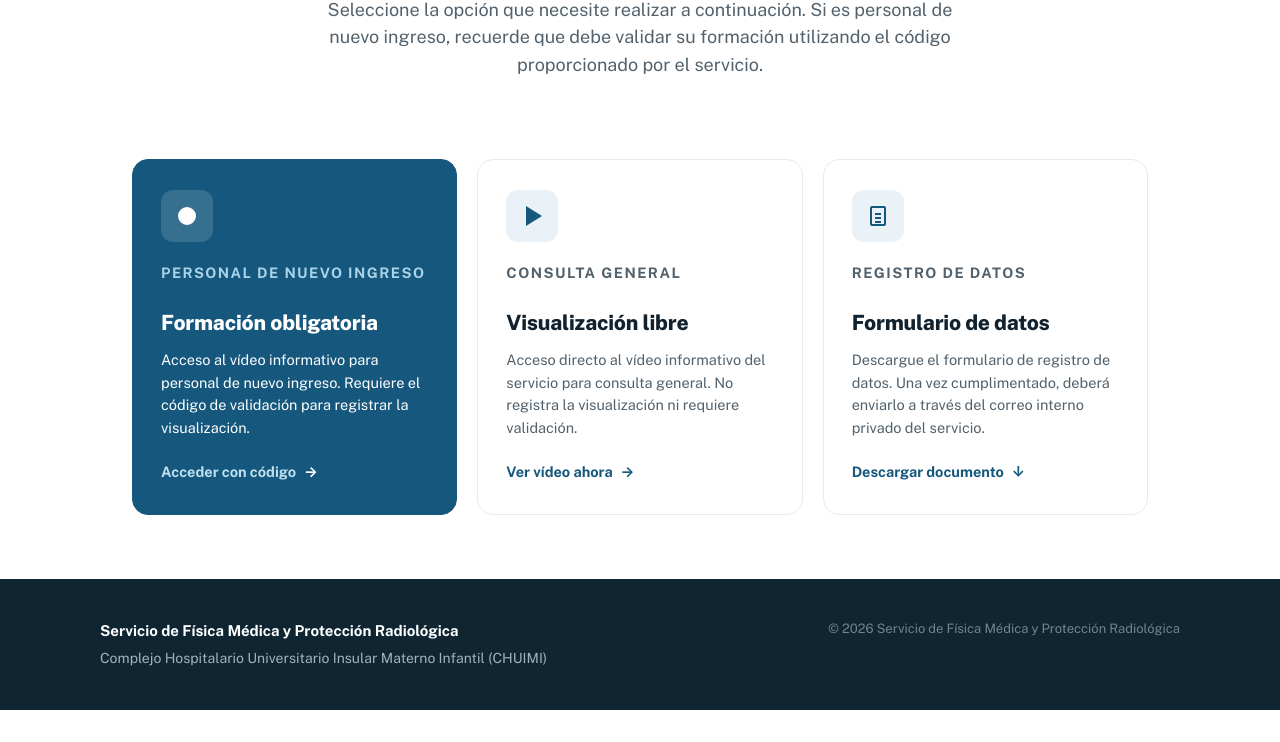
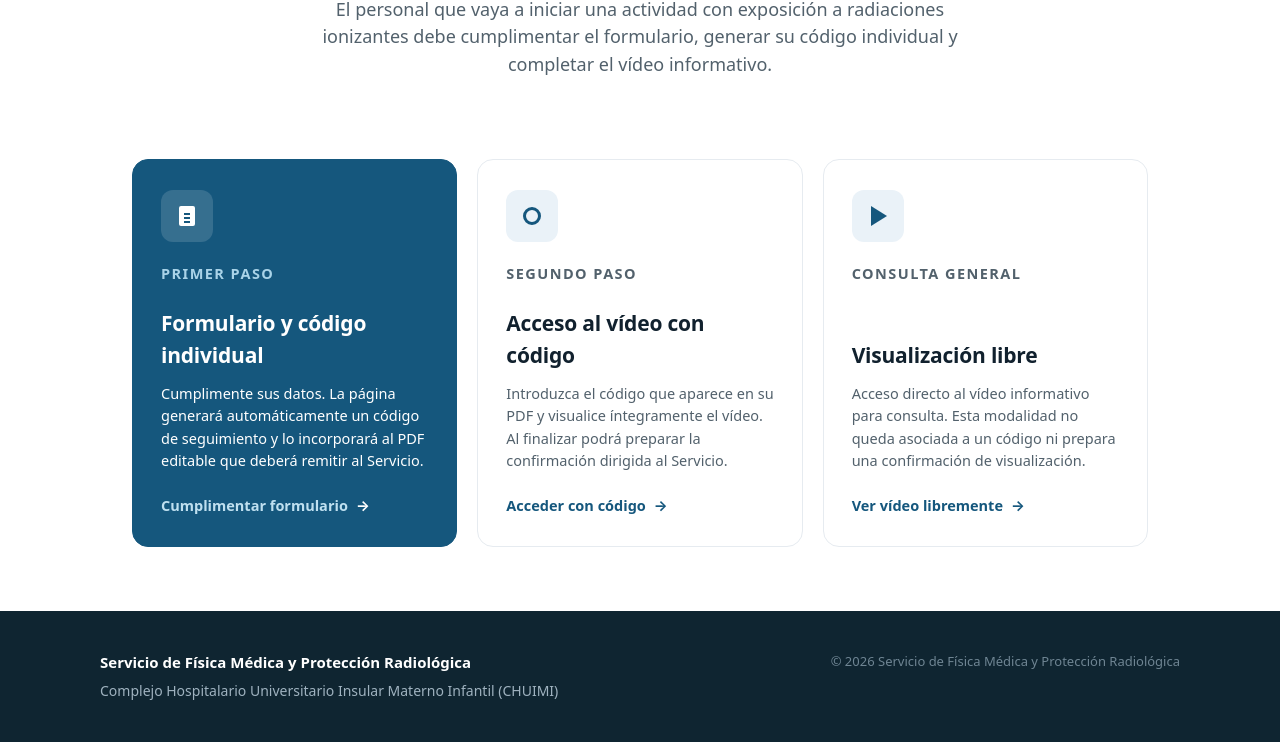
Before and after one commit to Torrique/web-F-sica-Medica-CHUIMI, a plain HTML site: page index.html in a window 1280 px wide. Shown: the part 281-1023 px from the top of the page. Before the commit the page ends 991 px from the top, so only its background shows below. Drawn offline with nearby package versions, Linux system fonts and the light colour scheme.

Commit message:
Actualizar el inicio con el nuevo flujo de código

```diff
--- a/index.html
+++ b/index.html
@@ -4,9 +4,6 @@
 <meta charset="UTF-8">
 <meta name="viewport" content="width=device-width, initial-scale=1.0">
 <title>Inicio | Servicio de Física Médica y Protección Radiológica</title>
-<link rel="preconnect" href="https://fonts.googleapis.com">
-<link rel="preconnect" href="https://fonts.gstatic.com" crossorigin>
-<link href="https://fonts.googleapis.com/css2?family=Public+Sans:wght@400;500;600;700;800&family=IBM+Plex+Mono:wght@400;500&display=swap" rel="stylesheet">
 <link rel="stylesheet" href="style.css">
 </head>
 <body>
@@ -14,11 +11,10 @@
 <header class="topbar">
   <a class="brand" href="index.html">
     <img class="brandlogo" src="assets/logo-servicio.jpg" alt="Logo del Servicio de Física Médica y Protección Radiológica">
-
     <span class="brandtxt"><b>Física Médica y Protección Radiológica</b><small>Complejo Hospitalario Universitario Insular Materno Infantil (CHUIMI)</small></span>
   </a>
   <nav class="topnav">
-    <a class="toplink" href="ver-video.html"><span class="lbl">Vídeo</span></a>
+    <a class="toplink" href="ver-video.html"><span class="lbl">Vídeo libre</span></a>
     <a class="toplink ghost" href="acceso.html">Acceso con código</a>
   </nav>
 </header>
@@ -27,16 +23,24 @@
   <section class="wrap hero">
     <span class="tag">Portal del Servicio</span>
     <h1>Bienvenido/a al Portal del Servicio</h1>
-    <p class="lede">Seleccione la opción que necesite realizar a continuación. Si es personal de nuevo ingreso, recuerde que debe validar su formación utilizando el código proporcionado por el servicio.</p>
+    <p class="lede">El personal que vaya a iniciar una actividad con exposición a radiaciones ionizantes debe cumplimentar el formulario, generar su código individual y completar el vídeo informativo.</p>
   </section>
 
   <section class="wrap">
     <div class="portal">
-      <a class="pcard feature" href="acceso.html">
+      <a class="pcard feature" href="docs/formulario-ejemplo.html">
+        <span class="pcard-icon"><i class="ic-doc"></i></span>
+        <p class="pcard-kick">Primer paso</p>
+        <h3>Formulario y código individual</h3>
+        <p>Cumplimente sus datos. La página generará automáticamente un código de seguimiento y lo incorporará al PDF editable que deberá remitir al Servicio.</p>
+        <span class="pcard-link">Cumplimentar formulario <span class="arrow">→</span></span>
+      </a>
+
+      <a class="pcard" href="acceso.html">
         <span class="pcard-icon"><i class="ic-ring"></i></span>
-        <p class="pcard-kick">Personal de nuevo ingreso</p>
-        <h3>Formación obligatoria</h3>
-        <p>Acceso al vídeo informativo para personal de nuevo ingreso. Requiere el código de validación para registrar la visualización.</p>
+        <p class="pcard-kick">Segundo paso</p>
+        <h3>Acceso al vídeo con código</h3>
+        <p>Introduzca el código que aparece en su PDF y visualice íntegramente el vídeo. Al finalizar podrá preparar la confirmación dirigida al Servicio.</p>
         <span class="pcard-link">Acceder con código <span class="arrow">→</span></span>
       </a>
 
@@ -44,16 +48,8 @@
         <span class="pcard-icon"><i class="ic-play"></i></span>
         <p class="pcard-kick">Consulta general</p>
         <h3>Visualización libre</h3>
-        <p>Acceso directo al vídeo informativo del servicio para consulta general. No registra la visualización ni requiere validación.</p>
-        <span class="pcard-link">Ver vídeo ahora <span class="arrow">→</span></span>
-      </a>
-
-      <a class="pcard" href="docs/formulario-ejemplo.html">
-        <span class="pcard-icon"><i class="ic-doc"></i></span>
-        <p class="pcard-kick">Registro de datos</p>
-        <h3>Formulario de datos</h3>
-        <p>Descargue el formulario de registro de datos. Una vez cumplimentado, deberá enviarlo a través del correo interno privado del servicio.</p>
-        <span class="pcard-link">Descargar documento <span class="arrow">↓</span></span>
+        <p>Acceso directo al vídeo informativo para consulta. Esta modalidad no queda asociada a un código ni prepara una confirmación de visualización.</p>
+        <span class="pcard-link">Ver vídeo libremente <span class="arrow">→</span></span>
       </a>
     </div>
   </section>
@@ -61,10 +57,7 @@
 
 <footer class="foot">
   <div class="foot-in">
-    <div>
-      <b>Servicio de Física Médica y Protección Radiológica</b>
-      Complejo Hospitalario Universitario Insular Materno Infantil (CHUIMI)
-    </div>
+    <div><b>Servicio de Física Médica y Protección Radiológica</b>Complejo Hospitalario Universitario Insular Materno Infantil (CHUIMI)</div>
     <div class="copy">© 2026 Servicio de Física Médica y Protección Radiológica</div>
   </div>
 </footer>
```
